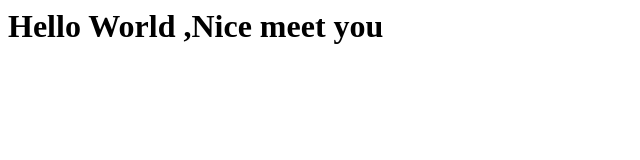
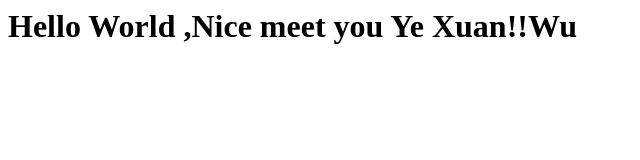
Before and after one commit to wucan0408/text, a plain HTML site: page index.html in a window 1280 px wide. Shown: the whole page, without its empty margins (0-640 px from the left). Drawn offline with Linux system fonts and the light colour scheme.

Commit message:
add hello world ,nice meet you Ye Xuannano index.html

```diff
--- a/index.html
+++ b/index.html
@@ -1,5 +1,6 @@
 <html>
 <body>
-   <h1>Hello World ,Nice meet you</h1>
+   <h1>Hello World ,Nice meet you
+       Ye Xuan!!Wu</h1>
 </body>
 </html>
```
